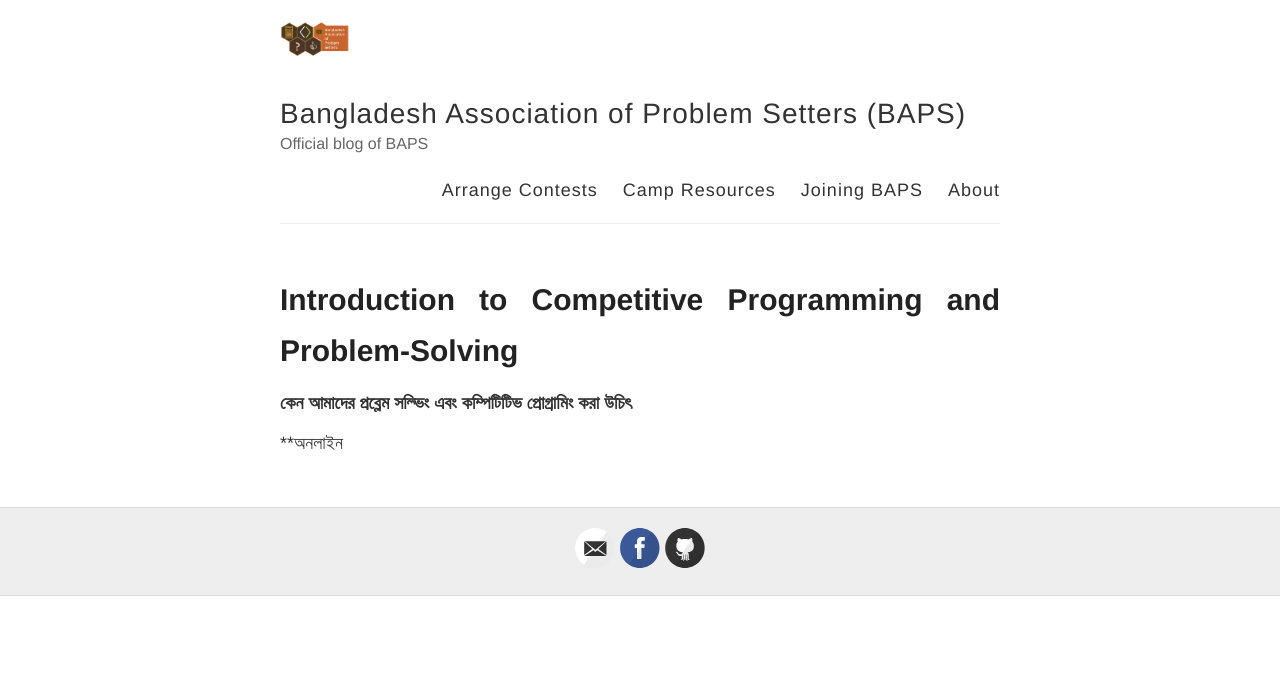
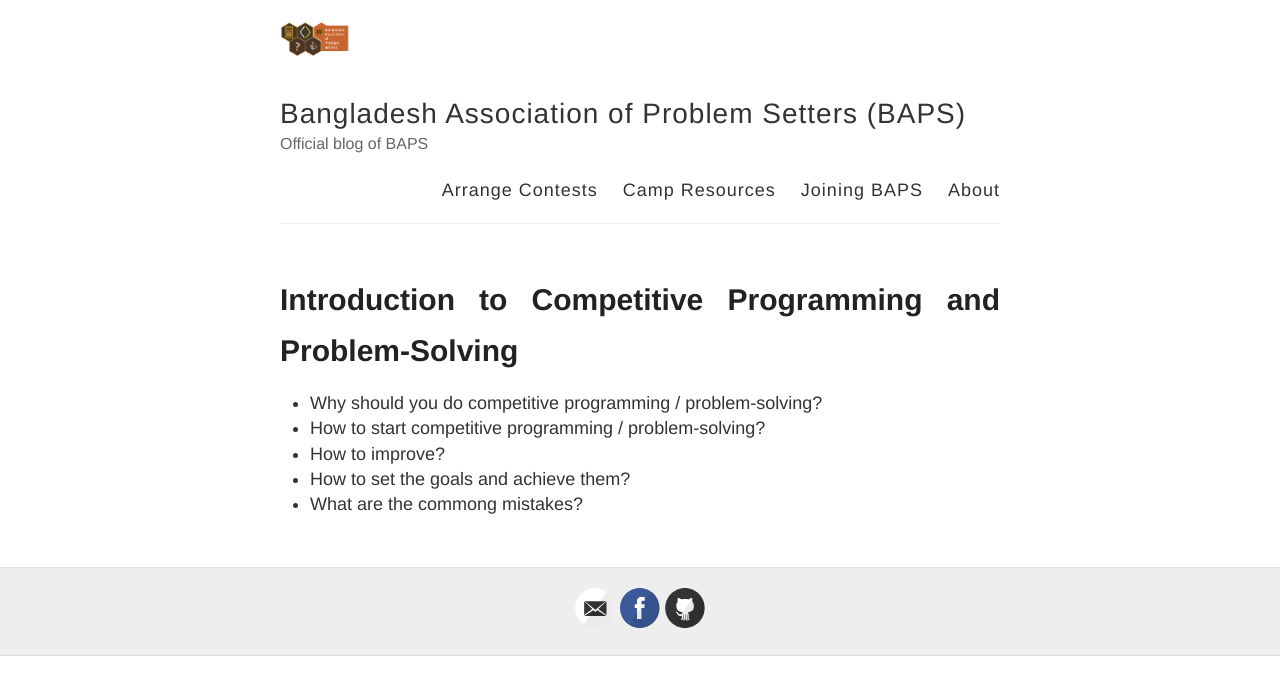
Before and after one commit to baps-bgd/baps-bgd.github.io, a Jekyll site: the page built from _posts/2020-10-5-introduction-to-cp.md, in a window 1280 px wide. Shown: the top 695 px of the page. Built offline with Jekyll 4.4.1, drawn with Linux system fonts in a browser that asks for light colours.

Commit message:
Update 2020-10-5-introduction-to-cp.md

```diff
--- a/_posts/2020-10-5-introduction-to-cp.md
+++ b/_posts/2020-10-5-introduction-to-cp.md
@@ -4,6 +4,8 @@ title: Introduction to Competitive Programming and Problem-Solving
 published: true
 ---
 
-**কেন আমাদের প্রব্লেম সল্ভিং এবং কম্পিটিটিভ প্রোগ্রামিং করা উচিৎ**
-
-**অনলাইন
+- Why should you do competitive programming / problem-solving?
+- How to start competitive programming / problem-solving?
+- How to improve?
+- How to set the goals and achieve them?
+- What are the commong mistakes?
```
